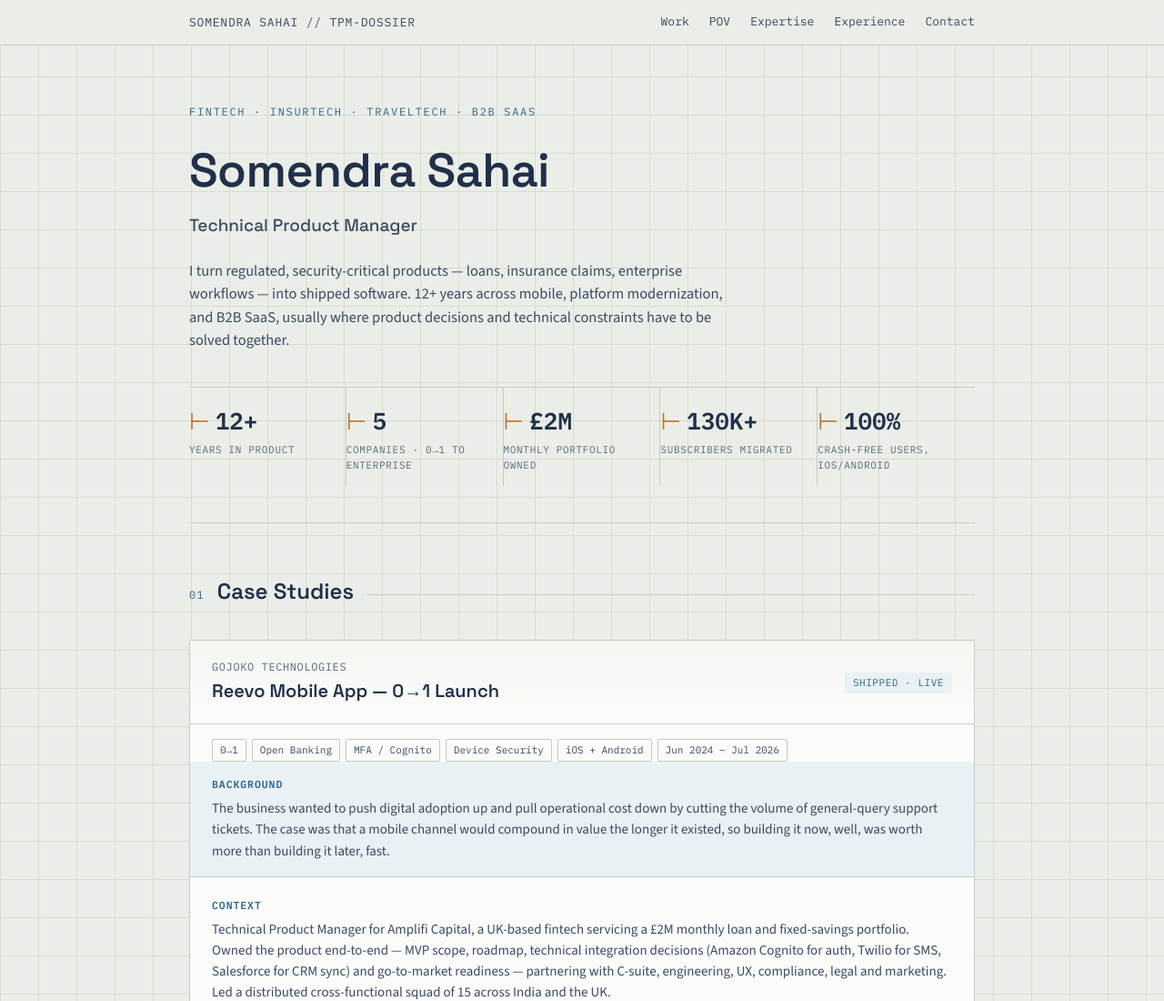
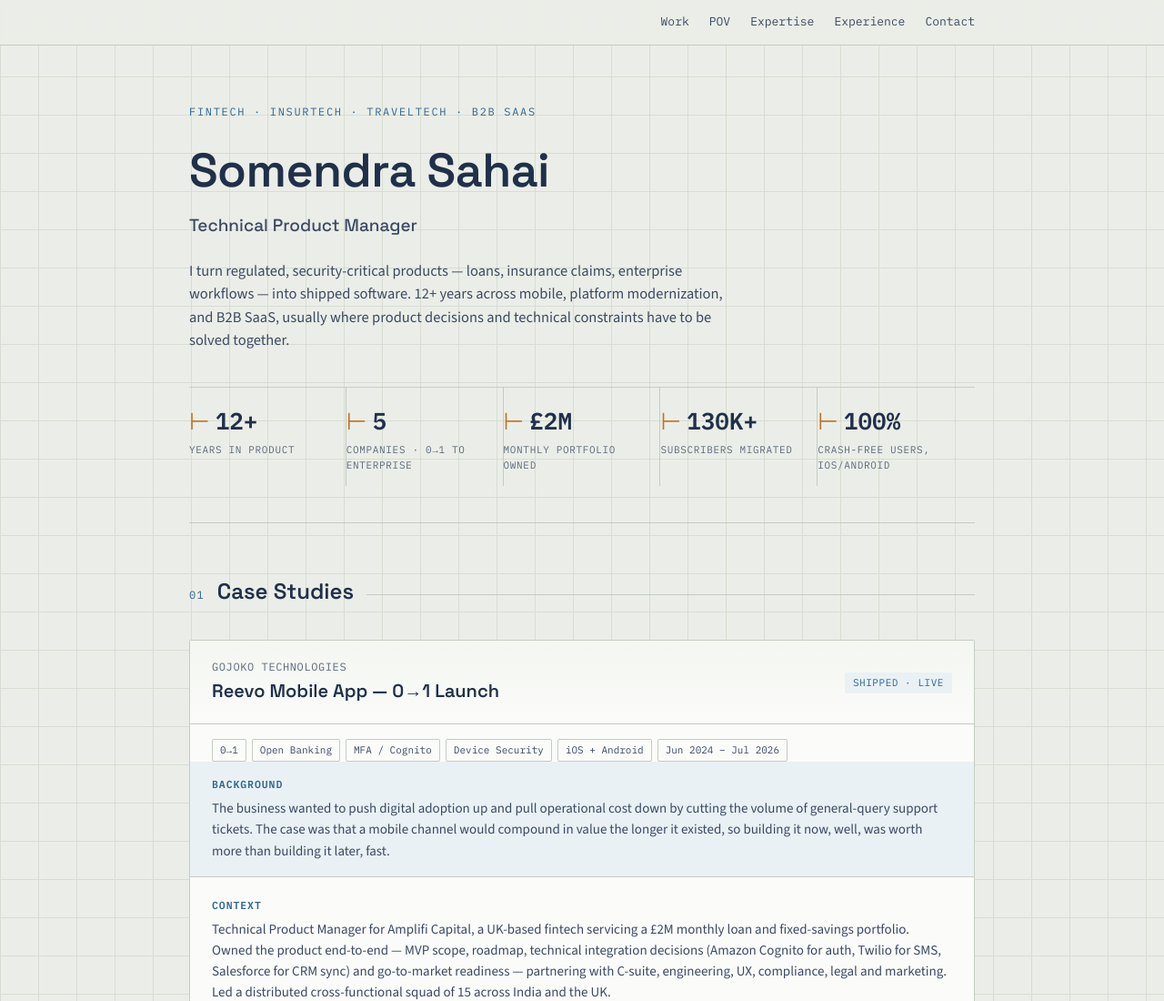
Before and after one commit to somendrasahai/somendrasahai.github.io, a plain HTML site: page index.html in a window 1280 px wide. Shown: the top 1100 px of the page at 91% size. Drawn offline with nearby package versions, Linux system fonts and the light colour scheme.

Commit message:
Update index.html

```diff
--- a/index.html
+++ b/index.html
@@ -259,7 +259,7 @@
 
 <header class="top">
   <div class="wrap">
-    <div class="brand">SOMENDRA SAHAI // TPM-DOSSIER</div>
+    <div class="brand"></div>
     <nav class="linklist">
       <a href="#work">Work</a>
       <a href="#pov">POV</a>
```
